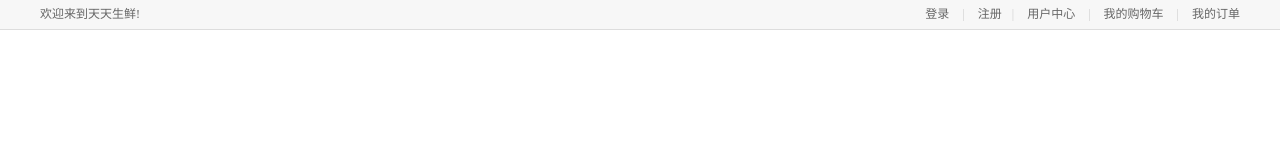
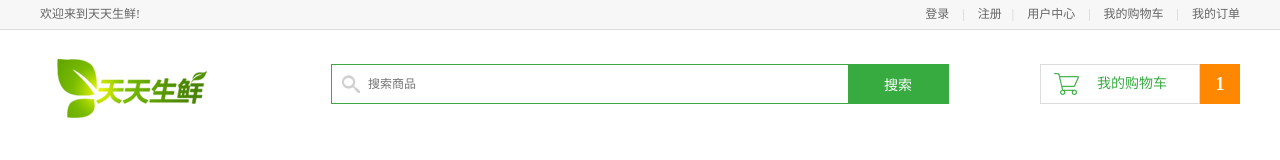
Before and after one commit to lb2281075105/LBDailyFresh, a plain HTML site: page index.html in a window 1280 px wide. Drawn offline with Linux system fonts and the light colour scheme.

Commit message:
搜索框、购物车、icon完成

```diff
--- a/css/main.css
+++ b/css/main.css
@@ -35,3 +35,27 @@ html,body{height:100%}
 	color:#cecece;
 	margin:0 10px;
 }
+
+/* logo、搜索框、购物车样式 */
+.search_bar{width:1200px;height:115px;margin:0 auto;}
+.logo{width:150px;height:59px;margin:29px 0 0 17px;}
+
+.search_con{width:616px;height:38px;border:1px solid #37ab40;margin:34px 0 0 124px;background:url(../images/icons.png) 10px -338px no-repeat;}
+.search_con .input_text{width:470px;height:34px;border:0px;margin:2px 0 0 36px;outline:none;font-size:12px;color:#737272;font-family:'Microsoft Yahei'}
+
+.search_con .input_btn{
+	width:100px;height:38px;background-color:#37ab40;border:0px;font-size:14px;color:#fff;font-family:'Microsoft Yahei';outline:none;cursor:pointer;
+}
+
+.guest_cart{
+	width:200px;height:40px;margin-top:34px;
+}
+
+.guest_cart .cart_name{
+	width:158px;height:38px;line-height:38px;border:1px solid #dddddd;display:block;background:url(../images/icons.png) 13px -300px no-repeat;font-size:14px;color:#37ab40;text-indent:56px;
+}
+
+.guest_cart .goods_count{
+	width:40px;height:40px;text-align:center;line-height:40px;font-size:18px;
+	font-weight:bold;color:#fff;background-color:#ff8800;
+}
--- a/index.html
+++ b/index.html
@@ -1,4 +1,5 @@
-<!DOCTYPE html PUBLIC "-//W3C//DTD XHTML 1.0 Transitional//EN" "http://www.w3.org/TR/xhtml1/DTD/xhtml1-transitional.dtd">
+<!DOCTYPE html PUBLIC "-//W3C//DTD XHTML 1.0 Transitional//EN"
+        "http://www.w3.org/TR/xhtml1/DTD/xhtml1-transitional.dtd">
 <html xmlns="http://www.w3.org/1999/xhtml" xml:lang="en">
 <head>
     <meta http-equiv="Content-Type" content="text/html;charset=UTF-8">
@@ -33,5 +34,16 @@
         </div>
     </div>
 </div>
+<div class="search_bar clearfix">
+    <a href="index.html" class="logo fl"><img src="images/logo.png"></a>
+    <div class="search_con fl">
+        <input type="text" class="input_text fl" name="" placeholder="搜索商品">
+        <input type="button" class="input_btn fr" name="" value="搜索">
+    </div>
+    <div class="guest_cart fr">
+        <a href="#" class="cart_name fl">我的购物车</a>
+        <div class="goods_count fl" id="show_count">1</div>
+    </div>
+</div>
 </body>
 </html>
```
